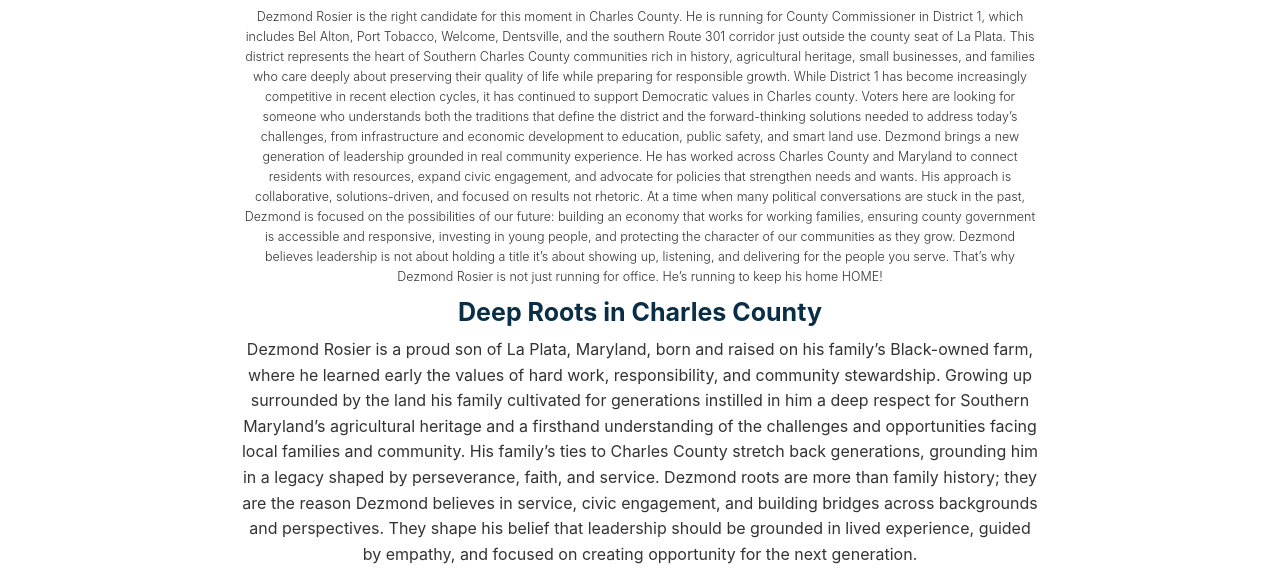
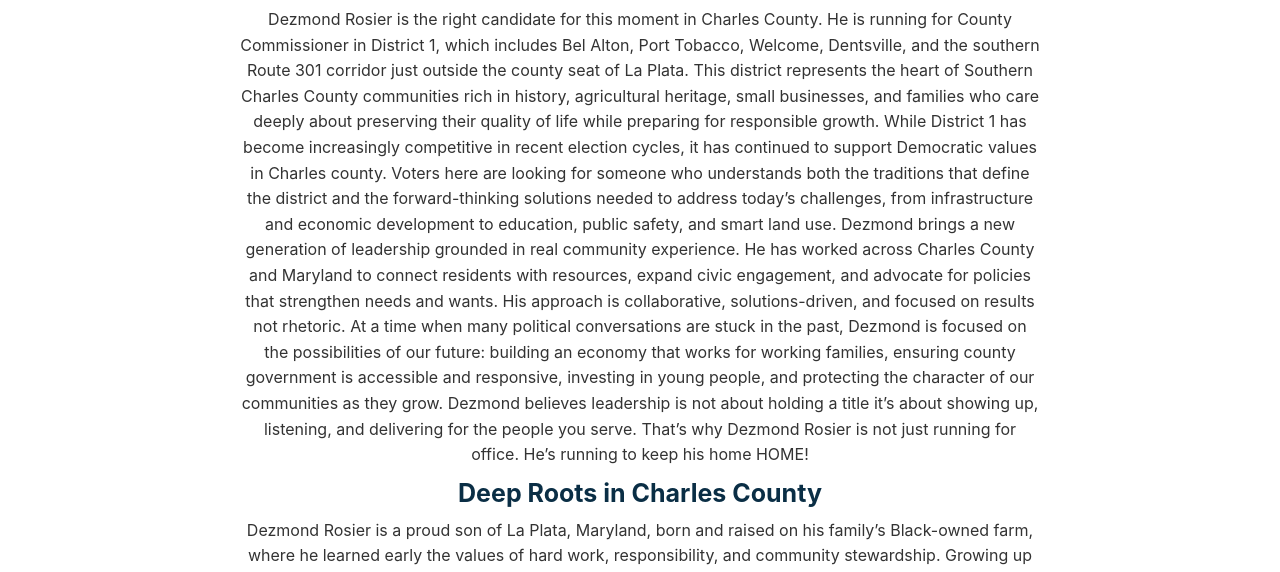
Before and after one commit to DezCode1224/Campaign, a website built with Parcel: page src/about.html in a window 1280 px wide. Shown: the part 171-743 px from the top of the page. Built offline with nearby package versions, Linux system fonts and the light colour scheme.

Commit message:
About save 1.

```diff
--- a/src/about.html
+++ b/src/about.html
@@ -107,7 +107,7 @@
     <div class="container">
       <div class="about-content">
         <h1>About Dezmond Campaign</h1>
-        <p class="lead">Dezmond Rosier is the right candidate for this moment in Charles County. He is running for County Commissioner in District 1, which includes Bel Alton, Port Tobacco, Welcome, Dentsville, and the southern Route 301 corridor just outside the county seat of La Plata. This district represents the heart of Southern Charles County communities rich in history, agricultural heritage, small businesses, and families who care deeply about preserving their quality of life while preparing for responsible growth.
+        <p>Dezmond Rosier is the right candidate for this moment in Charles County. He is running for County Commissioner in District 1, which includes Bel Alton, Port Tobacco, Welcome, Dentsville, and the southern Route 301 corridor just outside the county seat of La Plata. This district represents the heart of Southern Charles County communities rich in history, agricultural heritage, small businesses, and families who care deeply about preserving their quality of life while preparing for responsible growth.
           While District 1 has become increasingly competitive in recent election cycles, it has continued to support Democratic values in Charles county. Voters here are looking for someone who understands both the traditions that define the district and the forward-thinking solutions needed to address today’s challenges, from infrastructure and economic development to education, public safety, and smart land use.
           Dezmond brings a new generation of leadership grounded in real community experience. He has worked across Charles County and Maryland to connect residents with resources, expand civic engagement, and advocate for policies that strengthen needs and wants. His approach is collaborative, solutions-driven, and focused on results not rhetoric.
           At a time when many political conversations are stuck in the past, Dezmond is focused on the possibilities of our future: building an economy that works for working families, ensuring county government is accessible and responsive, investing in young people, and protecting the character of our communities as they grow. Dezmond believes leadership is not about holding a title it’s about showing up, listening, and delivering for the people you serve.
```
